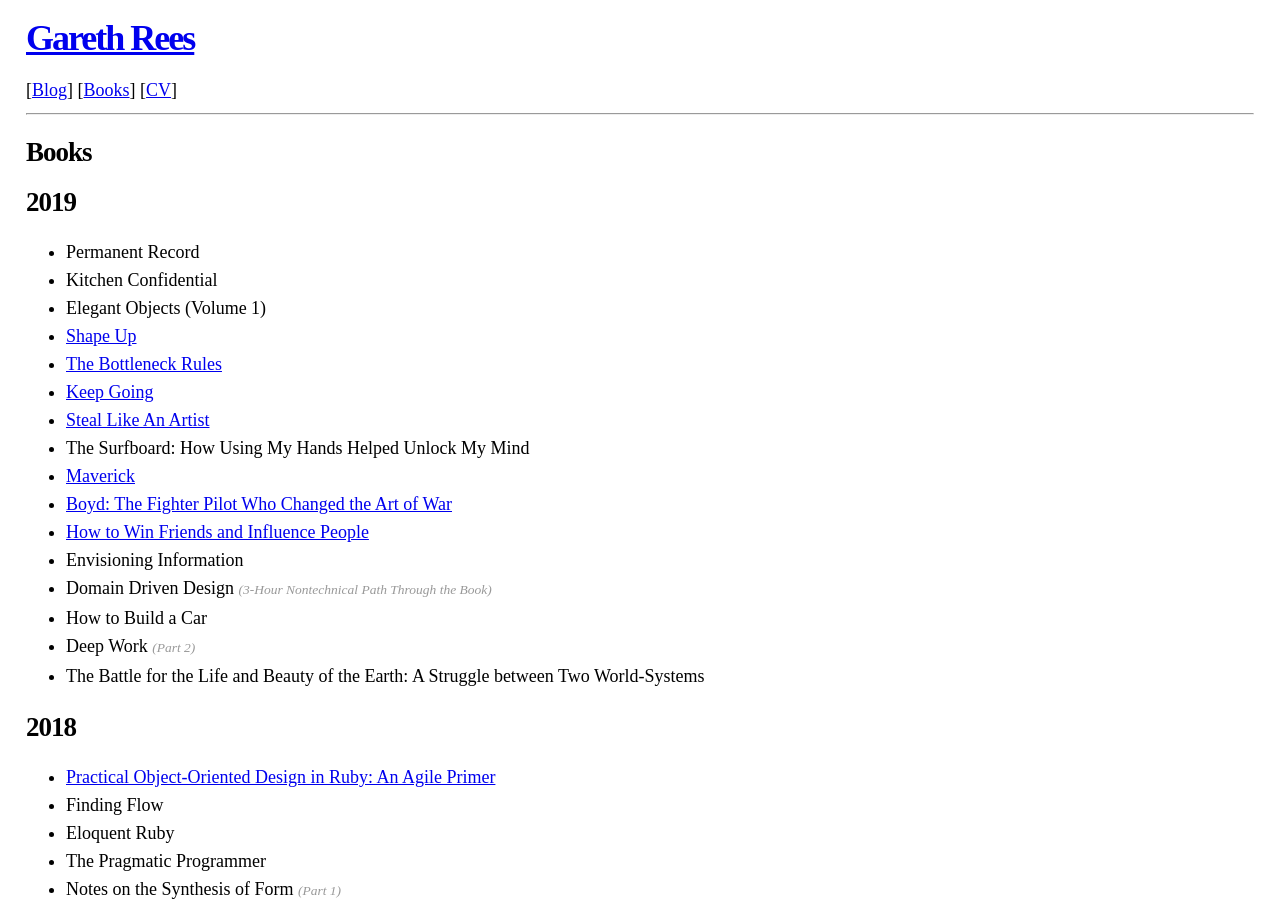
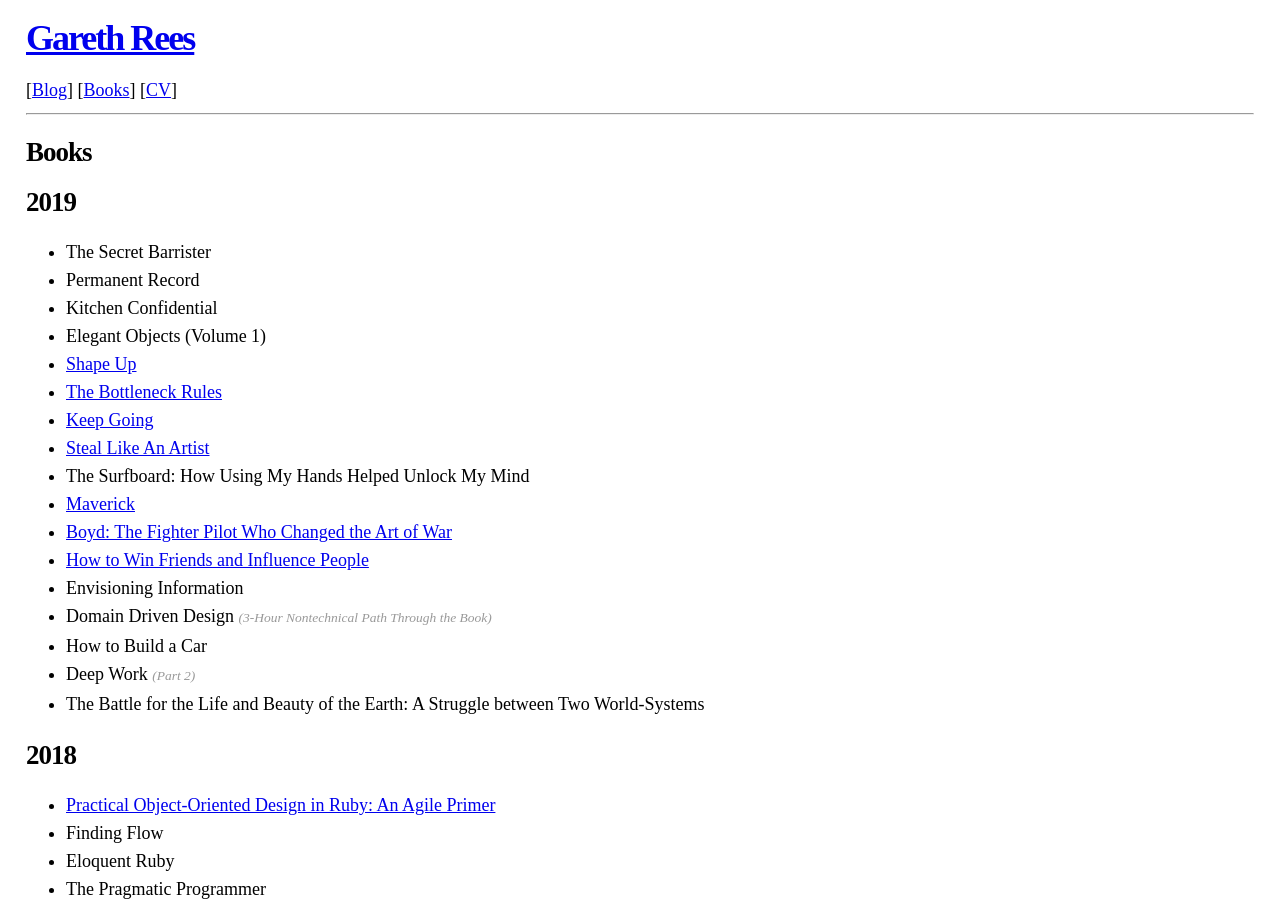
Before and after one commit to garethrees/garethrees.github.com, a Jekyll site: the page built from books.html, in a window 1280 px wide and 900 px high. Built offline with Jekyll 4.4.1, drawn with Linux system fonts in a browser that asks for light colours.

Commit message:
Add The Secret Barrister

```diff
--- a/_data/books.yml
+++ b/_data/books.yml
@@ -1,4 +1,5 @@
 2019:
+- title: The Secret Barrister
 - title: Permanent Record
 - title: Kitchen Confidential
 - title: Elegant Objects (Volume 1)
```
